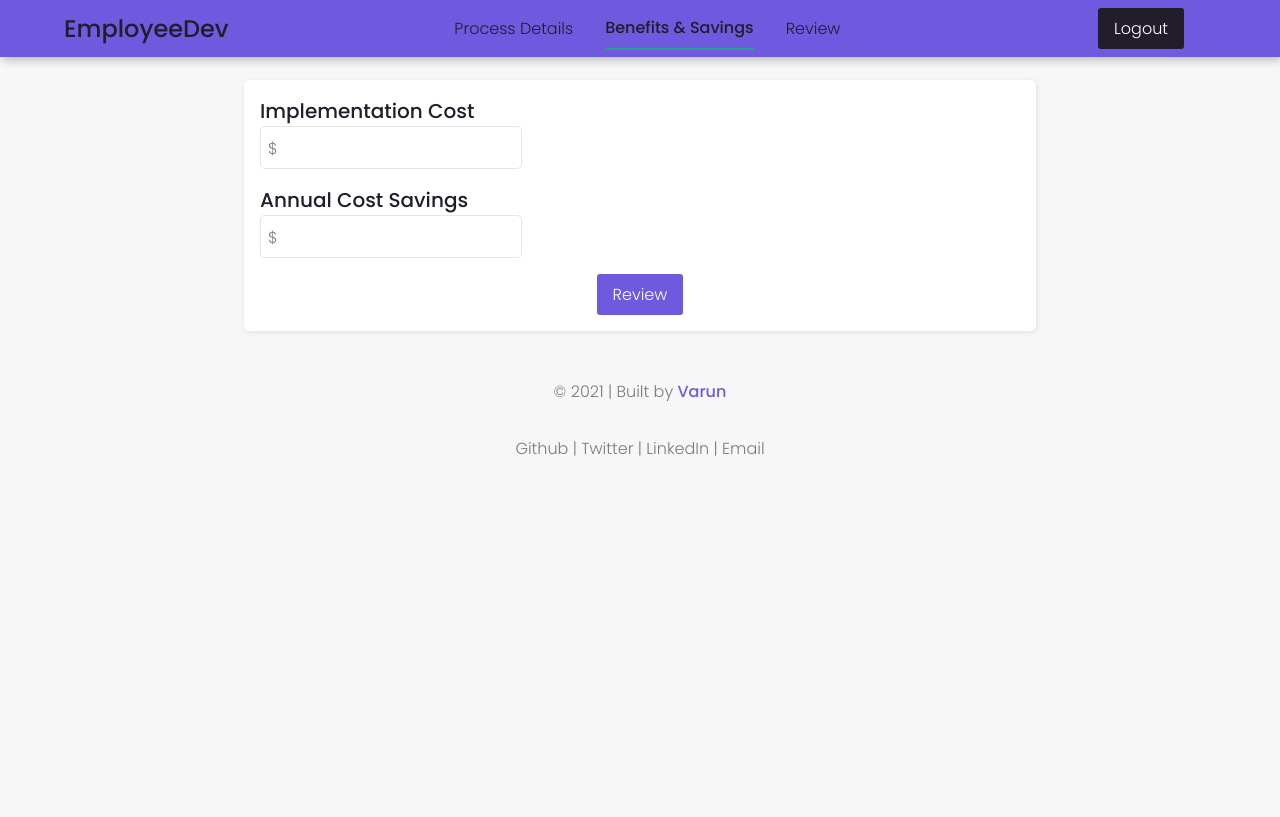
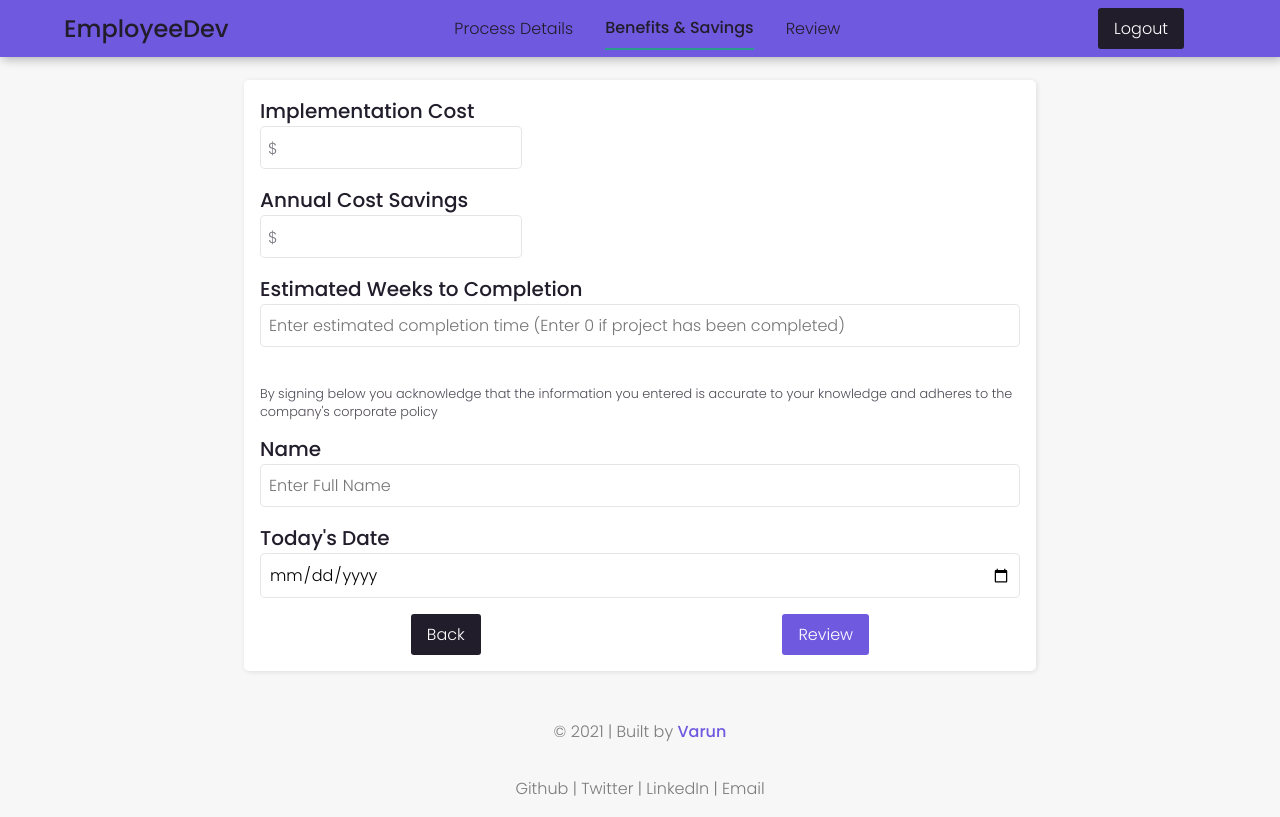
Before and after one commit to varunsundar01/EmployeeDev, a Vue app: page /benefits-savings in a window 1280 px wide. Built offline with nearby package versions, Linux system fonts and the light colour scheme.

Commit message:
Added input fields and function to store inputs

```diff
--- a/src/pages/BenefitsSavings.vue
+++ b/src/pages/BenefitsSavings.vue
@@ -1,14 +1,56 @@
 <template>
   <base-card>
-    <form-element id="implementCost" inputStyle="currency"
+    <form-element
+      id="implementationCost"
+      inputStyle="currency"
+      @enteredInput="enteredInput"
       >Implementation Cost</form-element
     >
-    <form-element id="savings" inputStyle="currency"
+    <form-element
+      id="costSavings"
+      inputStyle="currency"
+      @enteredInput="enteredInput"
       >Annual Cost Savings</form-element
     >
+    <form-element
+      id="timeToComplete"
+      inputStyle="input"
+      @enteredInput="enteredInput"
+      inputType="number"
+      placeholder="Enter estimated completion time (Enter 0 if project has been completed)"
+      >Estimated Weeks to Completion</form-element
+    >
+
+    <p class="acknowledgement">
+      By signing below you acknowledge that the information you entered is
+      accurate to your knowledge and adheres to the company's corporate policy
+    </p>
+
+    <form-element
+      id="fullName"
+      inputStyle="input"
+      inputType="text"
+      @enteredInput="enteredInput"
+      placeholder="Enter Full Name"
+      >Name</form-element
+    >
+    <form-element
+      id="currentDate"
+      inputStyle="input"
+      inputType="date"
+      @enteredInput="enteredInput"
+      >Today's Date</form-element
+    >
+
     <div class="button-group">
-      <base-button primaryVisible="true" @toNext="onSubmit">
+      <base-button
+        primaryVisible="true"
+        @toNext="onSubmit"
+        secondaryVisible="true"
+        @toBack="toBack"
+      >
         <template v-slot:primary>Review</template>
+        <template v-slot:secondary>Back</template>
       </base-button>
     </div>
   </base-card>
@@ -16,16 +58,38 @@
 
 <script>
 import { useRouter } from "vue-router";
+import { useStore } from "vuex";
 export default {
   setup() {
     const router = useRouter();
+    const store = useStore();
+
+    function enteredInput(event) {
+      store.dispatch("benefits/enteredInput", event);
+    }
+
     function onSubmit() {
       router.push("/final-review");
     }
 
+    function toBack() {
+      router.push("/process-details");
+    }
+
     return {
       onSubmit,
+      enteredInput,
+      toBack,
     };
   },
 };
 </script>
+
+<style scoped>
+.acknowledgement {
+  opacity: 0.8;
+  font-size: 0.8em;
+  font-weight: 300;
+  margin-top: 3em;
+}
+</style>
```
